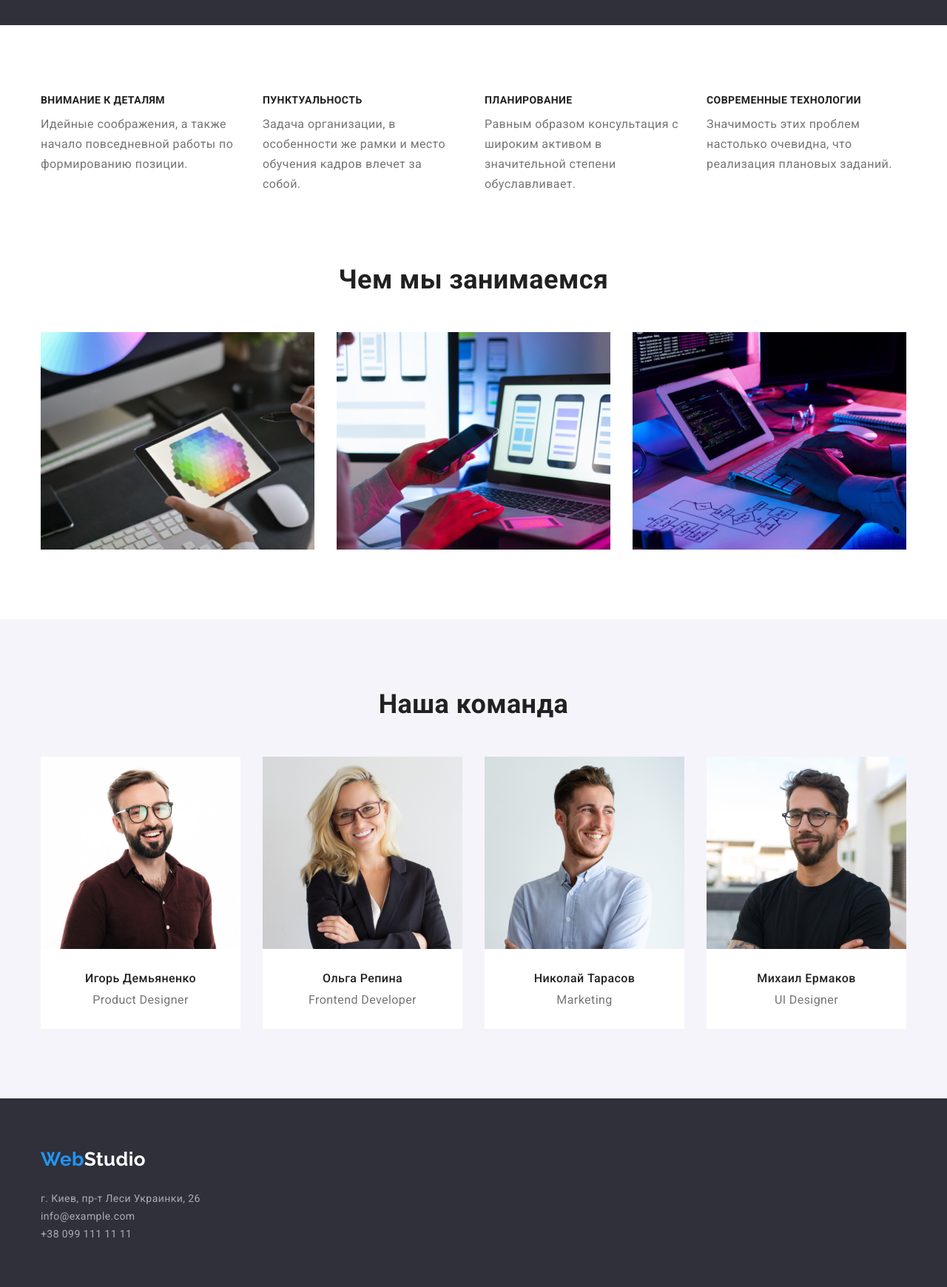
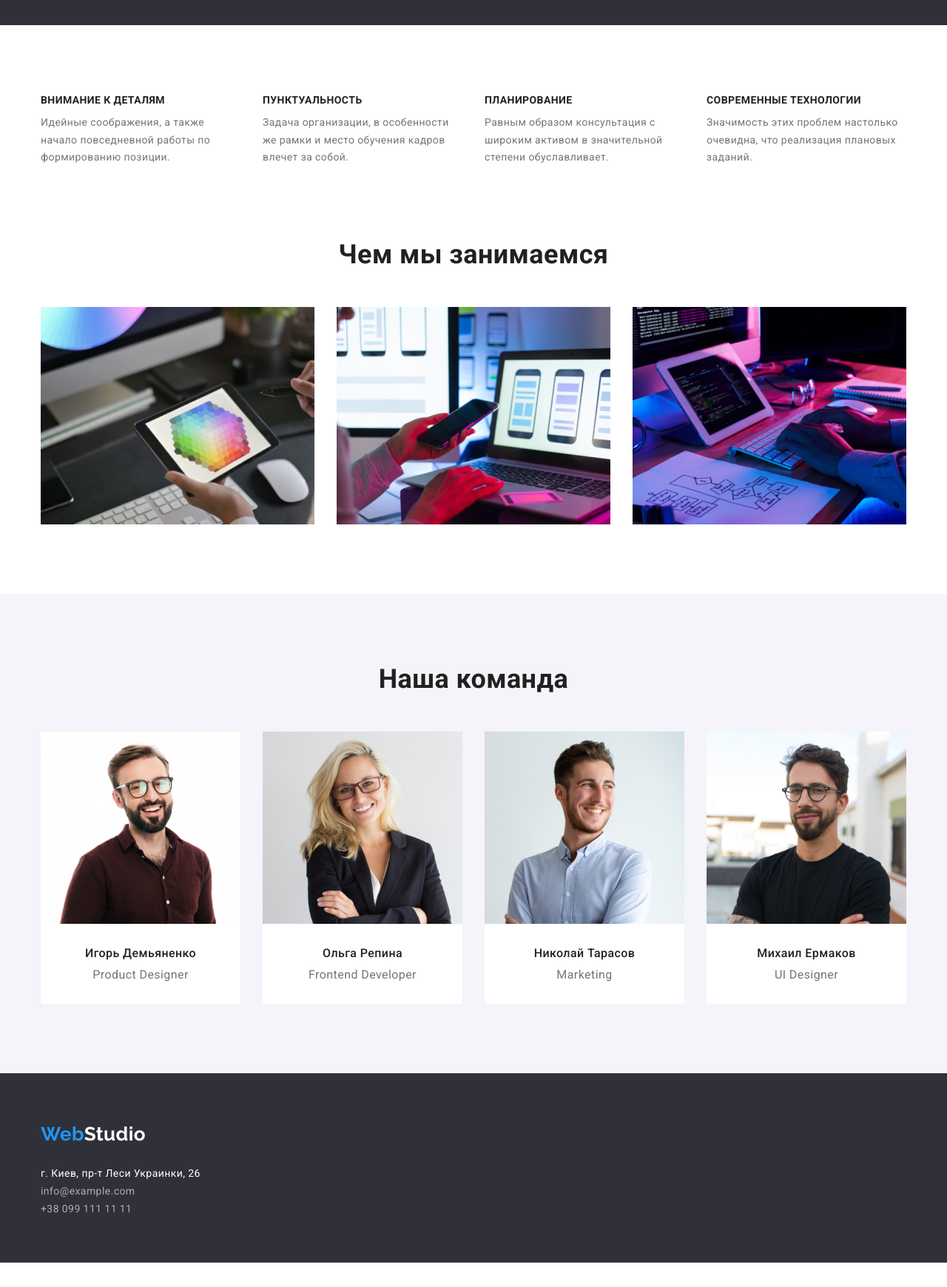
Before and after one commit to VerbitskaAlisa/goit-markup-hw-03, a plain HTML site: page index.html in a window 1280 px wide. Shown: the part 660-2400 px from the top of the page at 74% size. After the commit the page ends 2367 px from the top, so only its background shows below. Drawn offline with nearby package versions, Linux system fonts and the light colour scheme.

Commit message:
first-check

```diff
--- a/CSS/styles.css
+++ b/CSS/styles.css
@@ -167,12 +167,11 @@ body {
 
 .section-hero {
     background-color: var(--secondary-bgc);
+    padding-top: 200px;
+    padding-bottom: 200px;
 }
 
 .hero-content {
-    padding-top: 200px;
-    padding-bottom: 200px;
-
     text-align: center;
 }
 
@@ -203,6 +202,7 @@ button {
     font-size: 16px;
     line-height: 1.87;
     letter-spacing: 0.06em;
+    border-radius: 4px;
 
     min-width: 200px;
     height: 50px;
@@ -212,22 +212,32 @@ button {
 
 /* -------------------------ОСОБЕННОСТИ--------------------------- */
 
-.features-container {
+.features {
     padding-top: 94px;
-    padding-bottom: 47px;
+    padding-bottom: 94px;
 }
 
 .features-list {
     display: flex;
+    justify-content: center;
 }
 
 .features-item {
-    width: 270px;
+    width: calc((100% - 90px) / 4);
+    height: 101px;
+    margin-right: 30px;
 }
 
-.features-item:not(:last-child) {
-    margin-right: 30px;
+.features-item:last-child {
+    margin-right: 0;
 }
+
+.features-item p {
+font-size: 14px;
+line-height: 1.7;
+letter-spacing: 0.03em;
+}
+
 
 .title {
     color: var(--header-color);
@@ -245,8 +255,8 @@ button {
 
 /* -------------------------О РАБОТЕ--------------------------- */
 
-.work-container {
-    padding-top: 47px;
+.work {
+    padding-top: 0;
     padding-bottom: 94px;
 }
 
@@ -269,15 +279,9 @@ button {
     margin-right: 30px;
 }
 
-.list p {
-
-    font-weight: 400;
-    line-height: 1.7;
-}
-
 /* -----------------------------СЕКЦИЯ О КОМАНДЕ---------------------------- */
 
-.team-container {
+.team {
     padding-top: 94px;
     padding-bottom: 94px;
 }
@@ -297,6 +301,7 @@ button {
     padding-top: 30px;
     padding-bottom: 30px;
     text-align: center;
+    border-radius: 0px 0px 4px 4px;
 
 }
 
@@ -314,7 +319,7 @@ button {
     margin-bottom: 10px;
 }
 
-.team p {
+.team-item p {
     font-size: 16px;
     line-height: 1.19;
 }
@@ -326,12 +331,8 @@ button {
 /* -------------------------------------FOOTER-------------------------------------- */
 
 
- footer {
+ .footer {
      background-color: var(--secondary-bgc);
- }
-
-
- .footer-container {
      padding-top: 60px;
      padding-bottom: 60px;
  }
@@ -341,7 +342,7 @@ button {
  }
 
  .footer-item > a {
-     margin-bottom: 8px;
+     margin-bottom: 9px;
  }
 
  .footer-item > a:not(:last-child) {
@@ -357,7 +358,7 @@ button {
 }
 
 
-.contacts-list .fact-address {
+.contacts-list > .fact-address > a {
     color: var(--bgc);
     font-style: normal;
 }
@@ -408,7 +409,12 @@ button {
     border-radius: 4px;
 
     min-width: 73px;
+    margin-right: 8px;
     padding: 6px 22px;
+}
+
+.button-item button:nth-child (:last-child) {
+    margin-right: 0;
 }
 
 .button-item button:hover,
@@ -416,6 +422,8 @@ button {
     background-color: var(--accent-text);
     color: var(--bgc);
 }
+
+
 
 /* Список проектов */
 
@@ -459,7 +467,7 @@ li h2 {
     letter-spacing: 0.06em;
 }
 
-li p {
+.project-item p {
     color: var(--text-color);
 
     font-weight: 400;
--- a/index.html
+++ b/index.html
@@ -39,7 +39,7 @@
         </section>
         <!--Секция с особенностями-->
         <section class="features">
-            <div class="container features-container">
+            <div class="container">
             <h2 class="visually-hidden">Особенности</h2>
             <ul class="list features-list">
                 <li class="features-item">
@@ -111,7 +111,7 @@
             </div>
         </section>
     </main>
-    <footer>
+    <footer class="footer">
         <div class="container footer-container">
         <a href="./index.html" class="logo footer-logo link"><span class="first-word">Web</span>Studio</a>
                 <address>
```
Also changed, not shown: portfolio.html (+4 -4 lines).
